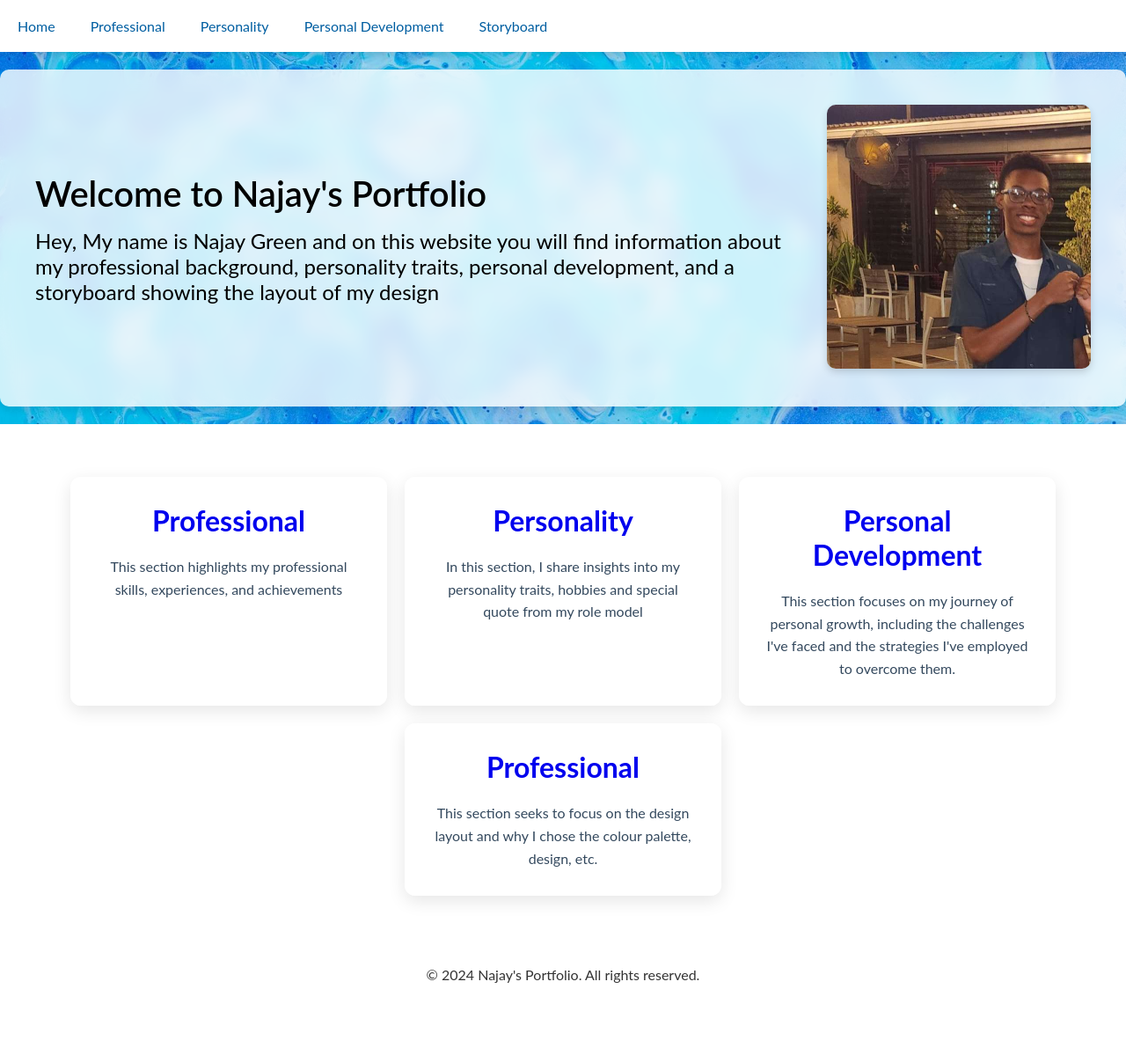
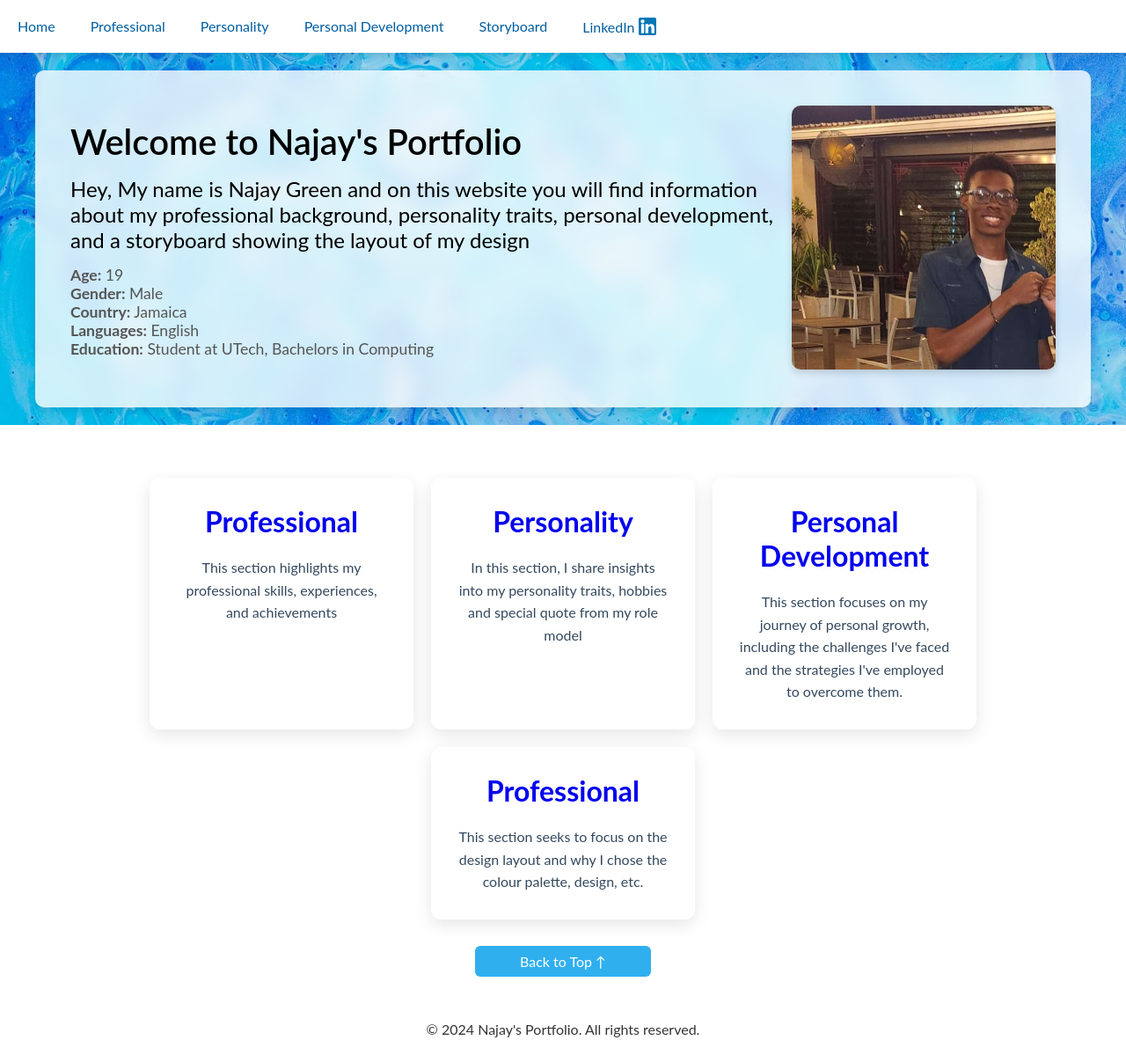
Before and after one commit to SwazNaj7/web-programming-ia, a plain HTML site: page index.html in a window 1280 px wide. Shown: the whole page at 88% size. Before the commit the page ends 1137 px from the top, so only its background shows below. Drawn offline with Linux system fonts and the light colour scheme.

Commit message:
updated assets and styles

```diff
--- a/index.html
+++ b/index.html
@@ -11,11 +11,12 @@
     <header>
         <nav class="navbar">
             <ul>
-                <li><a href="./index.html">Home</a></li>
+                <li><a href="./index.html" id="top">Home</a></li>
                 <li><a href="./professional.html">Professional</a></li>
                 <li><a href="./personality.html">Personality</a></li>
                 <li><a href="./personaldevelopment.html">Personal Development</a></li>
                 <li><a href="./storyboard.html">Storyboard</a></li>
+                <li><a href="https://www.linkedin.com/in/najay-green-964b4b29b/" target="_blank">LinkedIn<img src="./assets/linkedin_icon.svg" alt="Linkedin Logo" id="linkedin-icon"></a></li>
             </ul>
         </nav>
     </header>
@@ -29,10 +30,21 @@
                 <p id="header-message">Hey,
                     My name is Najay Green and on this website you will find information about my professional background,
                     personality traits, personal development, and a storyboard showing the layout of my design</p>
+                    <section class="demographic-data">
+                        <ul>
+                            <li><strong>Age:</strong> 19</li>
+                            <li><strong>Gender:</strong> Male</li>
+                            <li><strong>Country:</strong> Jamaica</li>
+                            <li><strong>Languages:</strong> English</li>
+                            <li><strong>Education:</strong> Student at UTech, Bachelors in Computing</li>
+                        </ul>
+                    </section>
             </div>
 
             <div class="image-container">
-                <img src="./assets/naj.jpg" alt="Portfolio Image" class="portfolio-image">
+                <a href="mailto:najgreen10@gmail.com">
+                    <img src="./assets/naj.jpg" alt="Portfolio Image" class="portfolio-image">
+                </a>
             </div>
         </div>
 
@@ -59,9 +71,8 @@
                     <p>This section seeks to focus on the design layout and why I chose the colour palette, design, etc.</p>
                 </div>
             </div>
+            <a href="#top" class="back-to-top">Back to Top ↑</a>
         </div>
-
-
     </section>
 
     <footer>
--- a/style.css
+++ b/style.css
@@ -1,6 +1,7 @@
 * {
     margin: 0;
     padding: 0;
+    box-sizing: border-box;
     font-family: 'Montserrat', 'Lato', 'Open Sans', sans-serif;
 }
 
@@ -29,6 +30,13 @@ body {
     background-repeat: no-repeat;
 }
 
+.demographic-data ul {
+    font-size: 1.1em;
+    color: #555;
+    margin-top: 15px;
+    list-style-type: none;
+}
+
 .navbar ul {
     list-style-type: none;
     background-color: #ffffff;
@@ -38,7 +46,9 @@ body {
 }
 
 .navbar ul a {
-    display: block;
+    display: flex;
+    align-items: center;
+    justify-content: center;
     color: #005ea1;
     padding: 20px;
     text-decoration: none;
@@ -499,3 +509,24 @@ footer {
     transform: scale(1.05);
     box-shadow: 0 6px 20px rgba(52, 152, 219, 0.2);
 }
+
+#linkedin-icon {
+    display: inline-block;
+    width: 20px;
+    height: 20px;
+    vertical-align: middle;
+    margin-left: 5px;
+}
+
+.back-to-top {
+    display: flex;
+    align-items: center;
+    justify-content: center;
+    margin: auto;
+    max-width: 200px;
+    text-decoration: none;
+    background: #30afee;
+    color: #fff;
+    padding: 8px 12px;
+    border-radius: 6px;
+}
```
Also changed, not shown: personaldevelopment.html (+2 -1 lines), personality.html (+3 -1 lines), professional.html (+3 -0 lines), assets/hamilton.jpg (deleted), assets/linkedin_icon.svg (added), 1 other file.
